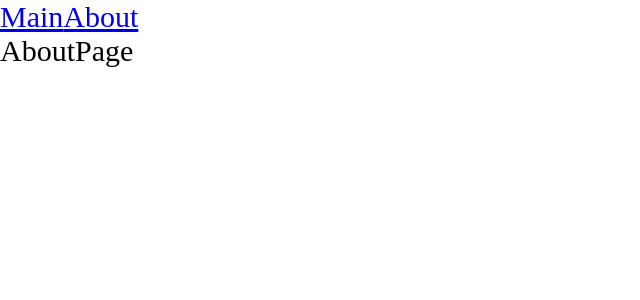
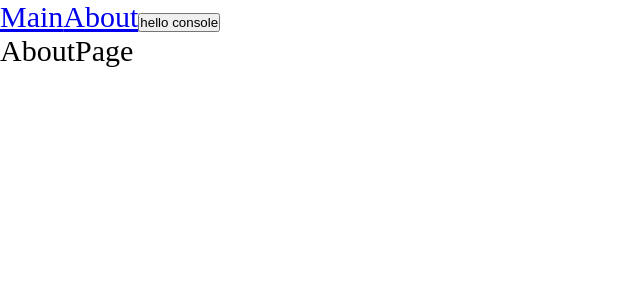
Before and after one commit to vadimkiryanov/ulb-crs, a React app: page /about in a window 1280 px wide. Shown: the top 300 px of the page, without its empty margins (0-640 px from the left). Built offline with nearby package versions, Linux system fonts and the light colour scheme.

Commit message:
1.6.2 - Тест ленивой загрузки функции

```diff
--- a/pages/AboutPage/AboutPage.tsx
+++ b/pages/AboutPage/AboutPage.tsx
@@ -1,7 +1,18 @@
 import React from "react";
+import { testF } from "./testF";
 
 const AboutPage = () => {
-	return <div>AboutPage</div>;
+	const onClick = async () => {
+		// Ленивая загрузка функции testF, которая выводит "HELLO" в консоль
+		const { testF } = await import("./testF");
+		testF();
+	};
+	return (
+		<>
+			<button onClick={onClick}>hello console</button>
+			<div>AboutPage</div>
+		</>
+	);
 };
 
 export default AboutPage;
--- /dev/null
+++ b/pages/AboutPage/testF.ts
@@ -0,0 +1,3 @@
+export const testF = () => {
+	console.log("HELLO");
+};
```
